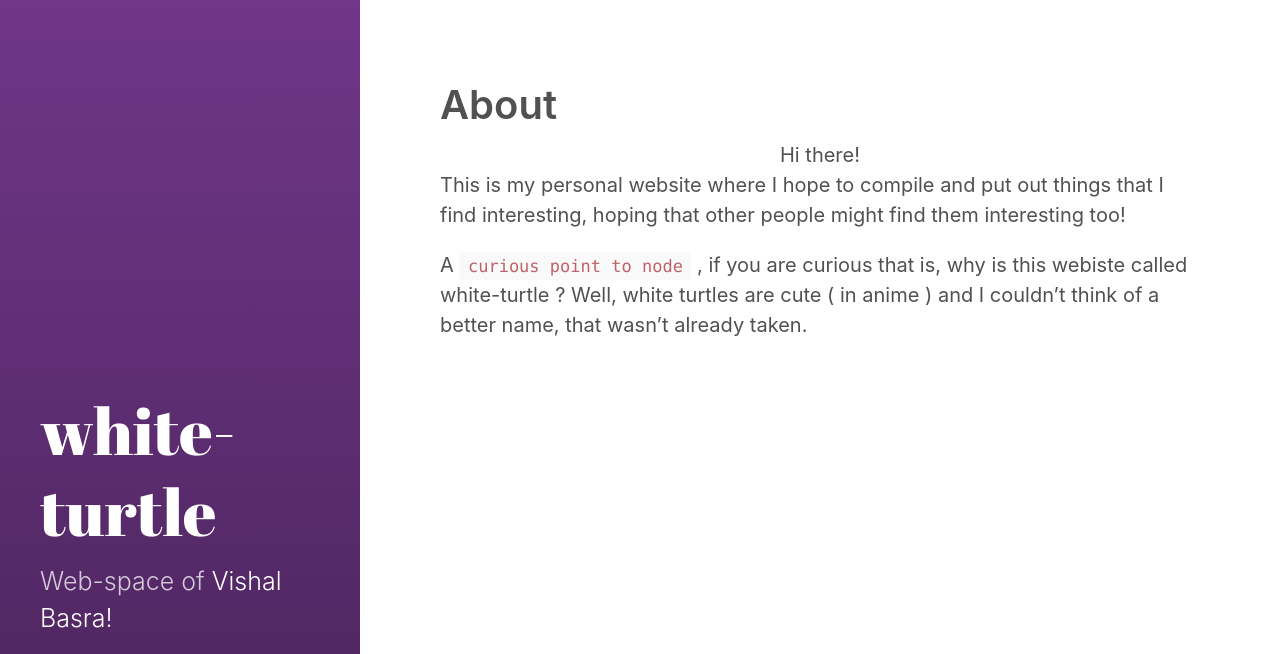
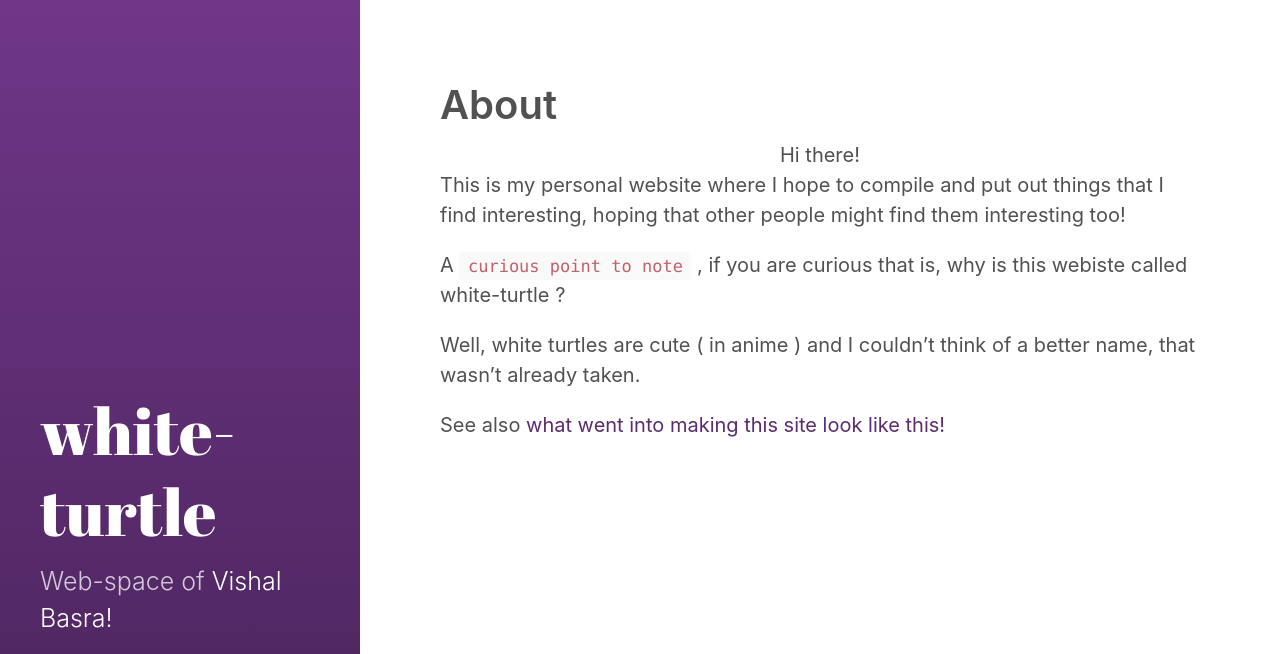
Before and after one commit to vishalbasra/vishalbasra.github.io, a Jekyll site: the page built from about.md, in a window 1280 px wide, cut to the strip 0-654 px from the top of the page. Built offline with Jekyll 4.4.1, drawn with Linux system fonts in a browser that asks for light colours.

Commit message:
A better about

```diff
--- a/about.md
+++ b/about.md
@@ -7,5 +7,8 @@ sidebar_link: true
 
 This is my personal website where I hope to compile and put out things that I find interesting, hoping that other people might find them interesting too!
 
-A `curious point to node` , if you are curious that is, why is this webiste called white-turtle ?
+A `curious point to note` , if you are curious that is, why is this webiste called white-turtle ?
+
 Well, white turtles are cute ( in anime ) and I couldn't think of a better name, that wasn't already taken.
+
+See also <a href="{{ site.baseurl }}/thissite">what went into making this site look like this!</a>
```
